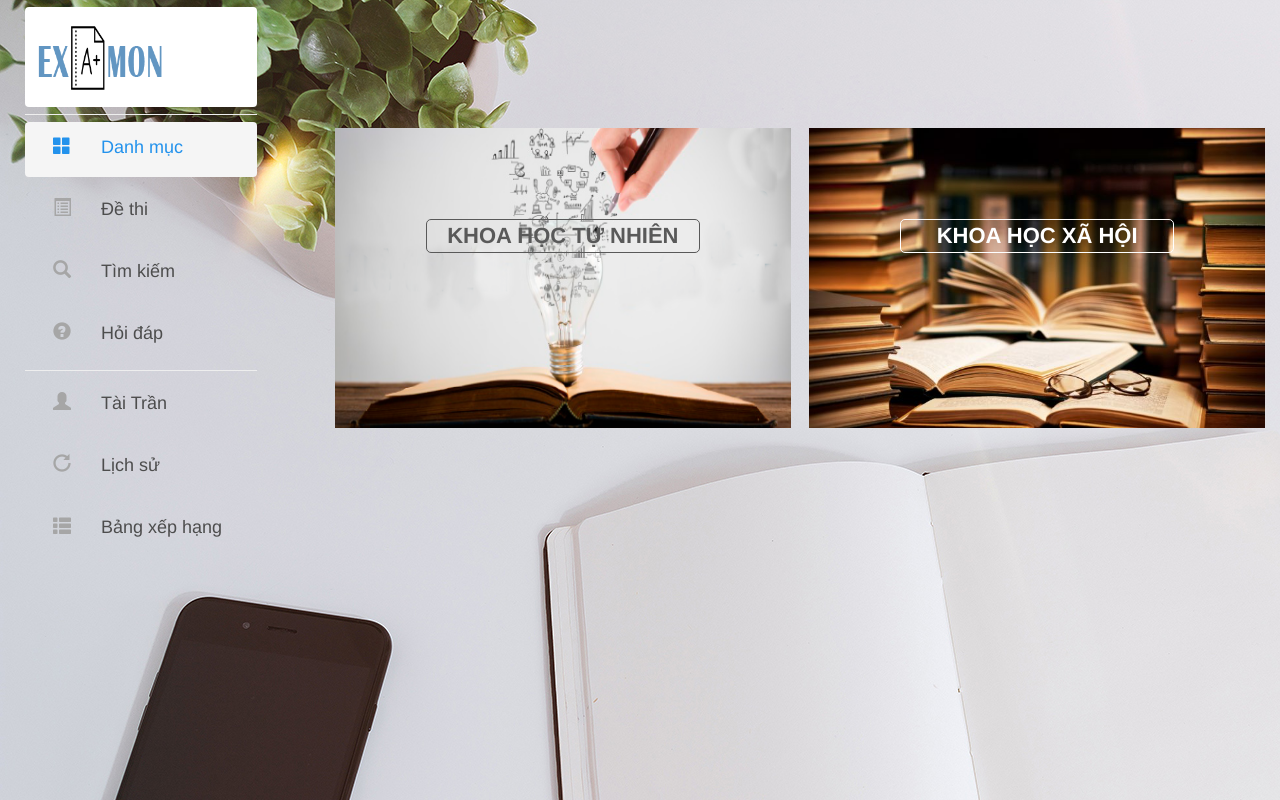
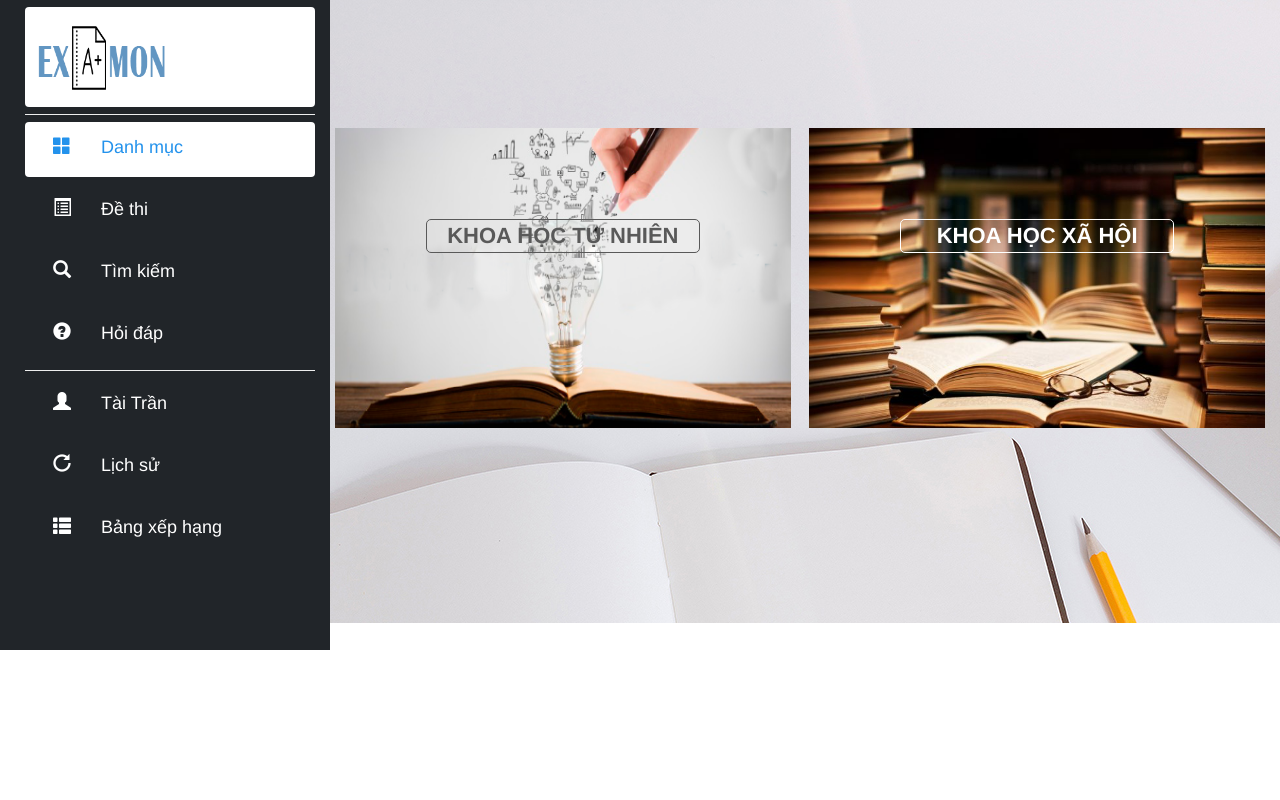
Before and after one commit to donghungfeng/Examon, a PHP site: page /select_exam.html in a window 1280 px wide. Run offline with PHP 8.4, Linux system fonts and the light colour scheme.

Commit message:
Thay đoi giao dien phan chon de thi

```diff
--- a/Design/public/css/clean-blog.css
+++ b/Design/public/css/clean-blog.css
@@ -191,7 +191,7 @@ header.masthead .overlay {
   height: 100%;
   width: 100%;
   background-color: #212529;
-  opacity: 0.5;
+  opacity: 0.1;
 }
 
 header.masthead .page-heading,
--- a/Design/public/css/select_exam.css
+++ b/Design/public/css/select_exam.css
@@ -1,6 +1,3 @@
-body{
-	background-image: url('img/home-bg.jpg')
-}
 input[type=text], input[type=password] {
     width: 100%;
     padding: 15px;
@@ -8,7 +5,7 @@ input[type=text], input[type=password] {
     display: inline-block;
     border: none;
     background: #f1f1f1;
-  }
+}
 
 input[type=text]:focus, input[type=password]:focus {
     background-color: #ddd;
@@ -28,6 +25,10 @@ button{
   margin-top: 10%;
   width: 20%;
 }
+header{
+  width: 330px;
+  background-color: #212529;
+}
 .header_right{
   width: 100%;
 }
@@ -38,6 +39,7 @@ button{
   font-size: 16px;
   overflow: hidden;
   width: 100%;
+  height: 650px;
 }
 #mySidepanel ul{
   list-style-type: none;
@@ -46,7 +48,7 @@ button{
   margin-left: 10px;
 }
 #mySidepanel ul li{
-  width: 80%;
+  width: 100%;
   height: 55px;
   padding: 13px;
   border-radius: 4px;
@@ -58,25 +60,22 @@ button{
   color: #a6a6a6;
 }
 #mySidepanel ul li a span:nth-child(2){
-  color: #4d4d4d;
+  color: white;
 }
 #mySidepanel ul li:hover a{
   color: #2392ec;
 }
-#mySidepanel ul li:hover a span:nth-child(2){
+#mySidepanel ul li:hover a span{
   color: #2392ec;
 }
 #mySidepanel ul li:hover{
-  background-color: #f5f5f5;
+  background-color:white;
 }
 #mySidepanel ul li.active{
-  background-color: #f5f5f5;
+  background-color: white;
 }
-#mySidepanel ul li.active a{
+#mySidepanel ul li.active a span{
     color: #2392ec;
-}
-#mySidepanel ul li.active span:nth-child(2){
- color: #2392ec;
 }
 #mySidepanel ul li.logo{
 	height: 100px;
@@ -91,7 +90,7 @@ button{
 	overflow: hidden;
 }
 #mySidepanel ul li.logo .arrow img{
-	width: 100%;
+	width: 80%;
 	height: 80px;
 }
 #mySidepanel ul li.logo .glyphicon-chevron-left{
@@ -103,23 +102,28 @@ button{
 	color: #2392ec;
 }
 #mySidepanel hr{
-  width: 80%;
+  width: 100%;
   margin:0;
 }
 #mySidepanel span{
   font-size: 18px;
   margin:0 15px;
+  color: white;
 }
 #select{
     margin-left: 320px;
     width: calc(100%-320px);
     padding-top: 10%;
+    height: 623px;
 }
 .header_top{
 	display: none;
 }
 .header_bottom{
 	display: none;
+}
+.select_content{
+  z-index:0;
 }
 .select_content .col-sm-4 {
   width: 49%;
@@ -137,6 +141,7 @@ button{
   }
 
 .select_content .col-sm-4:hover img{
+
   opacity: 0.9;
   box-shadow: 0 4px 8px 0 rgba(0, 0, 0, 0.2), 0 6px 20px 0 rgba(0, 0, 0, 0.19);
 }
--- a/Design/public/select_exam.html
+++ b/Design/public/select_exam.html
@@ -10,7 +10,7 @@
   	<script src="js/display_select.js"></script>
 </head>
 <body>
-	<header style="width: 330px;">
+	<header style="width: 330px;background-color: #212529;">
 		<div class="col-sm-3 header_right" style="width: 100%;">
 			<div id="mySidepanel" class="sidepanel">
 				<ul>
@@ -61,14 +61,15 @@
 			</div>
 		</div>
 	</header>
+
 	<div class="col-sm-8 header_top">
 		<div class="logo">
 			<img src="img/logo.png" class="img-responsive">
 		</div>
 		<marquee direction="right" class="text">Thử sức cùng</marquee>
 	</div>
-	<div class="container-fluid text-center" id="select">
-		<div class="col-sm-8 select_content">
+	<div class="container-fluid text-center" id="select" style="background-image: url('img/bg2.jpg');">
+		<div class="col-sm-8 select_content" style="">
 			<div class="row">
 				<div class="col-sm-4 text-center khtn">
 					<img src="img/KHTN.png" class="img-responsive">
```
Also changed, not shown: Design/public/img/bg1.jpg (added), Design/public/img/bg2.jpg (added), Design/public/img/home-bg.jpg (deleted).
